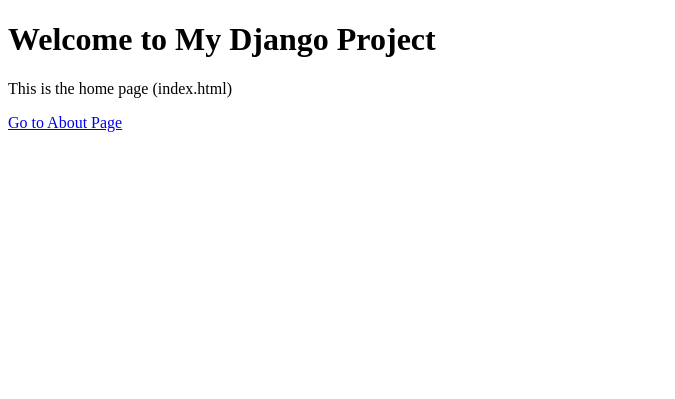
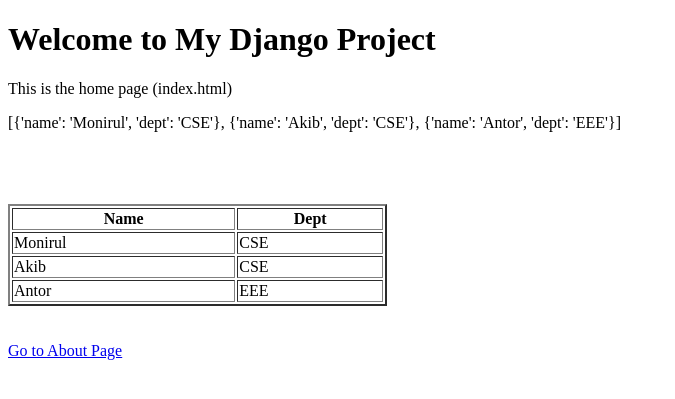
Before and after one commit to monirul8888/django-learning, a Django app: page / in a window 1280 px wide. Shown: the top 399 px of the page, without its empty margins (0-675 px from the left). Run offline with Django 5.2, Linux system fonts and the light colour scheme.

Commit message:
Added Peoples

```diff
--- a/core/home/templates/index.html
+++ b/core/home/templates/index.html
@@ -1,16 +1,48 @@
 <!DOCTYPE html>
 <html lang="en">
+
 <head>
     <meta charset="UTF-8">
     <meta name="viewport" content="width=device-width, initial-scale=1.0">
     <title>Home Page</title>
 </head>
+
 <body>
 
     <h1>Welcome to My Django Project</h1>
     <p>This is the home page (index.html)</p>
 
+    {{peoples}}
+    <br>
+    <br>
+    <br>
+
+
+    <table style="width:30%" border="2px">
+        <tr>
+            <th>Name</th>
+            <th>Dept</th>
+         </tr>
+         {% for people in peoples %}
+
+        <tr>
+            <td>{{people.name}}</td>
+            <td>{{people.dept}}</td>
+
+        </tr>
+
+        {% endfor %}
+
+        <br>
+        <br>
+
+    </table>
+
+    <br>
+    <br>
+
     <a href="/about/">Go to About Page</a>
 
 </body>
+
 </html>
--- a/core/home/views.py
+++ b/core/home/views.py
@@ -1,7 +1,15 @@
 from django.http import HttpResponse
 from django.shortcuts import render
 def home(request):
-    return render(request, "index.html")
+
+    peoples = [
+        {"name" : "Monirul", "dept": "CSE"},
+        {"name" : "Akib", "dept": "CSE"},
+        {"name" : "Antor", "dept": "EEE"}
+    ]
+
+
+    return render(request, "index.html", context={"peoples": peoples})
 
 def about(request):
     return HttpResponse("<h3> <b> BSc. in CSE </b> </h3>")
```
